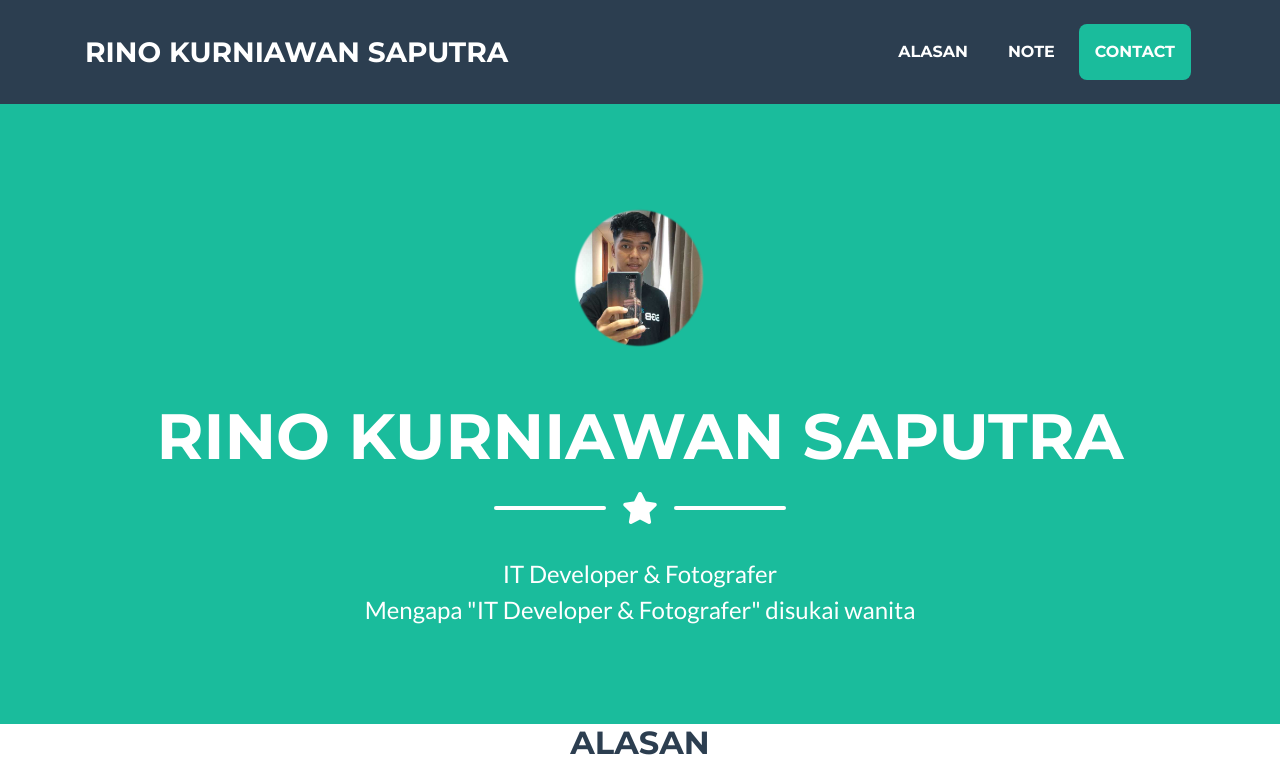
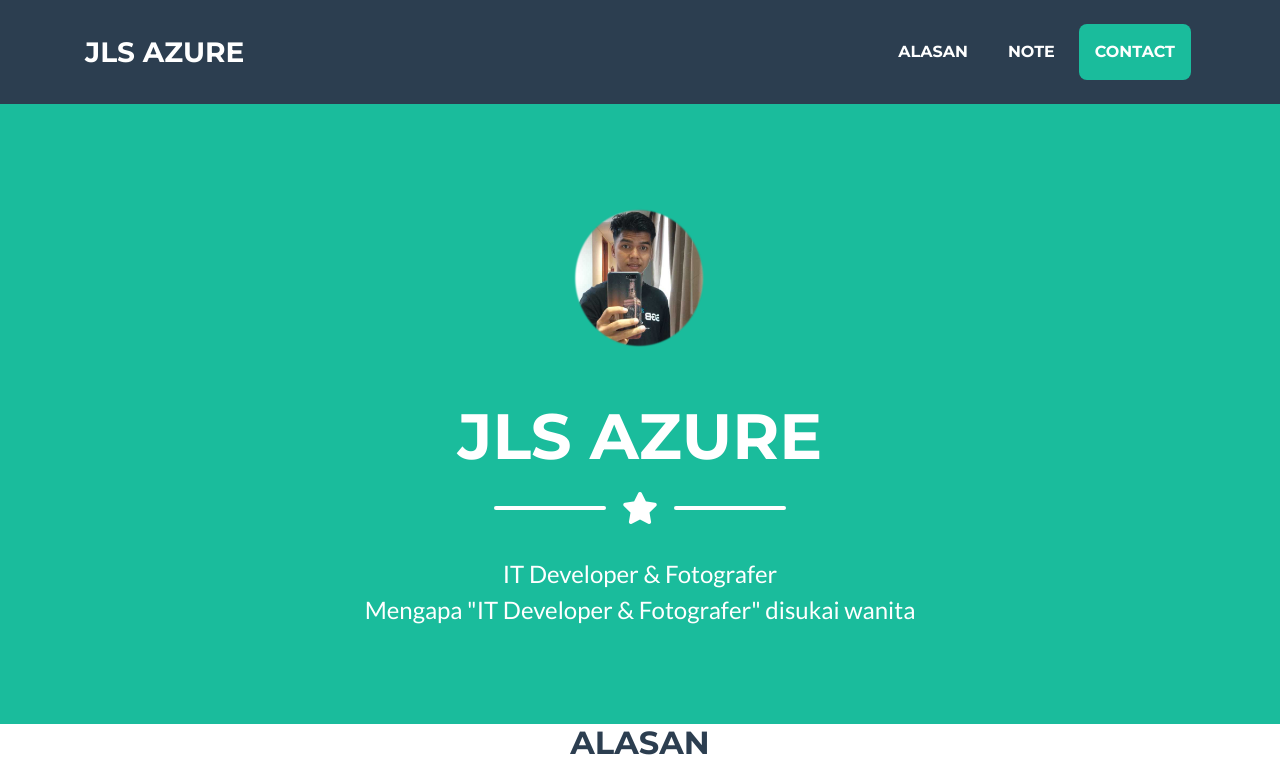
Before and after one commit to jlsazure/jlsazure.github.io, a website with bundled scripts: page index.html in a window 1280 px wide. Shown: the top 779 px of the page. Built offline with nearby package versions, Linux system fonts and the light colour scheme.

Commit message:
Update index.html

```diff
--- a/index.html
+++ b/index.html
@@ -8,7 +8,7 @@
   <meta name="description" content="">
   <meta name="author" content="">
 
-  <title>Rino Kurniawan Saputra</title>
+  <title>JLS azure</title>
 
   <!-- Custom fonts for this theme -->
   <link href="vendor/fontawesome-free/css/all.min.css" rel="stylesheet" type="text/css">
@@ -25,7 +25,7 @@
   <!-- Navigation -->
   <nav class="navbar navbar-expand-lg bg-secondary text-uppercase fixed-top" id="mainNav">
     <div class="container">
-      <a class="navbar-brand js-scroll-trigger" href="#page-top">Rino Kurniawan Saputra</a>
+      <a class="navbar-brand js-scroll-trigger" href="#page-top">JLS azure</a>
       <button class="navbar-toggler navbar-toggler-right text-uppercase font-weight-bold bg-primary text-white rounded" type="button" data-toggle="collapse" data-target="#navbarResponsive" aria-controls="navbarResponsive" aria-expanded="false" aria-label="Toggle navigation">
         Menu
         <i class="fas fa-bars"></i>
@@ -54,7 +54,7 @@
       <img class="masthead-avatar mb-5" src="img/7.png" alt="">
 
       <!-- Masthead Heading -->
-      <h1 class="masthead-heading text-uppercase mb-0">RINO KURNIAWAN SAPUTRA</h1>
+      <h1 class="masthead-heading text-uppercase mb-0">JLS azure</h1>
 
       <!-- Icon Divider -->
       <div class="divider-custom divider-light">
```
